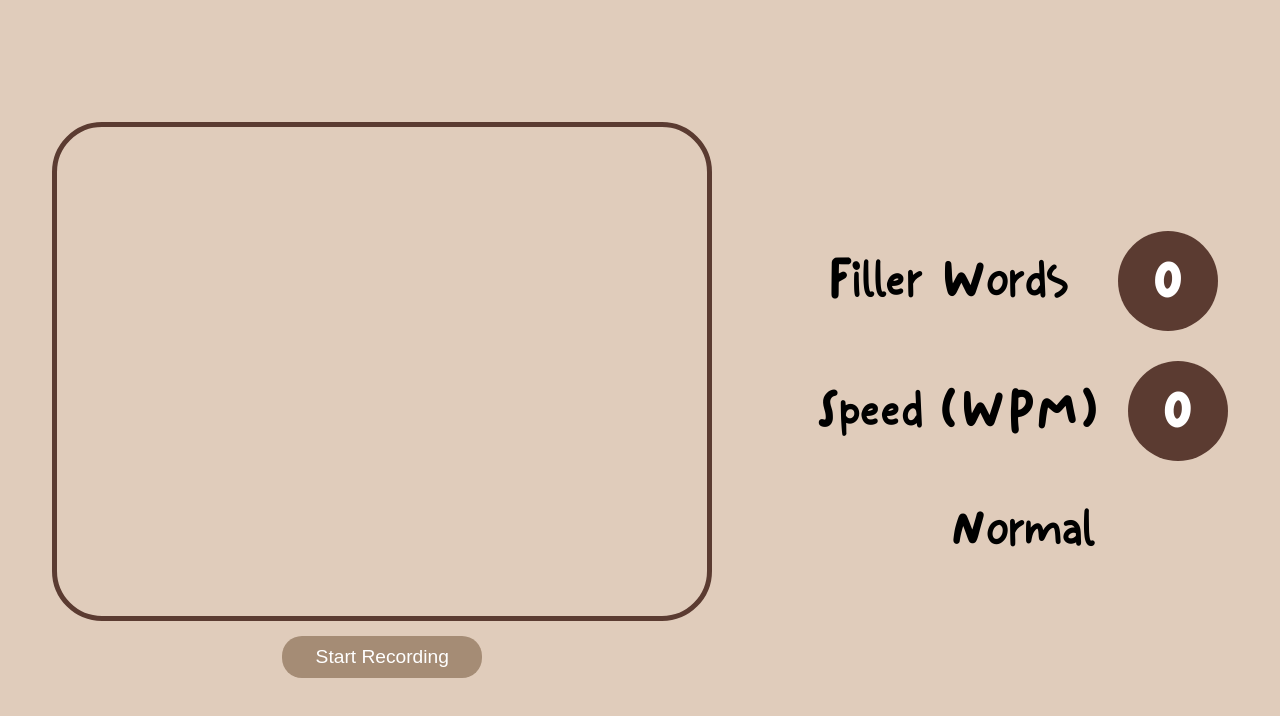
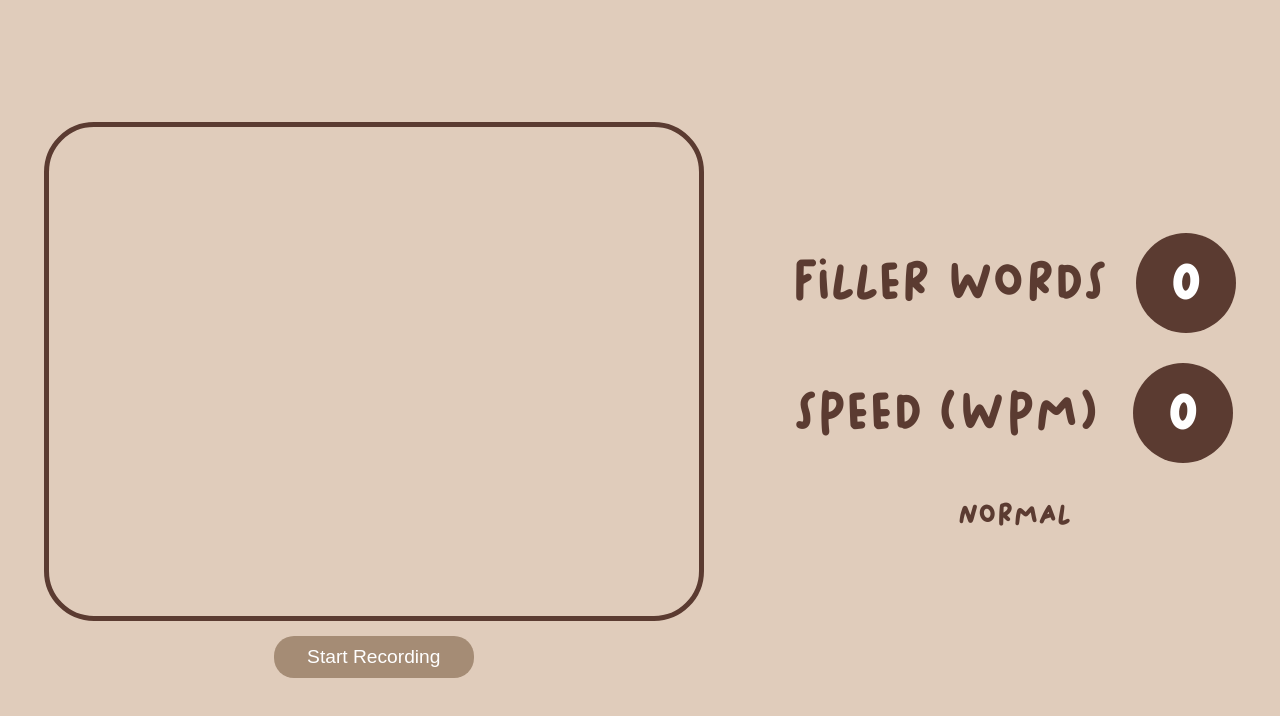
Before and after one commit to kkatherineliu/umless, a React (Create React App) app in the folder umless/: page /record in a window 1280 px wide. Shown: the top 716 px of the page. Built offline with nearby package versions, Linux system fonts and the light colour scheme.

Commit message:
recording page

```diff
--- a/umless/src/pages/recordingPage/RecordingPage.css
+++ b/umless/src/pages/recordingPage/RecordingPage.css
@@ -38,7 +38,9 @@ src: local("Staywork"),
 .stats-container {
     display: flex;
     flex-direction: column;
+    justify-content: start;
     gap: 30px;
+    max-width: 450px;
 }
 
 .statistic {
@@ -50,6 +52,12 @@ src: local("Staywork"),
 
 .label {
     font-size: 70px;
+    color:#5b3b31;
+}
+
+.pace-label {
+    font-size: 40px;
+    color: #5b3b31;
 }
 
 .value {
@@ -64,3 +72,9 @@ src: local("Staywork"),
     font-weight: 200;
     color: white;
 }
+
+.transcript {
+    font-size: 40px;
+    color: #5b3b31;
+    min-width: 45px;
+}
--- a/umless/src/pages/recordingPage/RecordingPage.js
+++ b/umless/src/pages/recordingPage/RecordingPage.js
@@ -14,7 +14,7 @@ function RecordingPage() {
   const navigate = useNavigate();
 
   const [wpm, setWpm] = useState(0);
-  const [paceStatus, setPaceStatus] = useState('Normal');
+  const [paceStatus, setPaceStatus] = useState('NORMAL');
 
   const startSpeechRecognition = async () => {
     try {
@@ -114,11 +114,11 @@ function RecordingPage() {
   };
 
   const getPaceStatus = (wpm) => {
-    if (wpm > 200) return 'Too fast';
-    if (wpm > 150) return 'A little fast';
-    if (wpm > 100) return 'Normal';
-    if (wpm > 50) return 'A little slow';
-    return 'Too slow';
+    if (wpm > 200) return 'TOO FAST';
+    if (wpm > 150) return 'A LITTLE FAST';
+    if (wpm > 100) return 'NORMAL';
+    if (wpm > 50) return 'A LITTLE SLOW';
+    return 'TOO SLOW';
   };
 
   useEffect(() => {
@@ -184,15 +184,18 @@ function RecordingPage() {
 
       <div className="stats-container">
         <div className="statistic">
-          <span className="label">Filler Words</span>
+          <span className="label">FILLER WORDS</span>
           <span className="value">{fillerWordCount}</span>
         </div>
         <div className="statistic">
-          <span className="label">Speed (WPM)</span>
+        <span className="label">SPEED (WPM)</span>
           <span className="value">{wpm}</span>
         </div>
         <div className="statistic">
-          <span className="label">{paceStatus}</span>
+          <span className="label pace-label">{paceStatus}</span>
+        </div>
+        <div className="transcript-container" style={{"min-width": "45px"}}>
+          <span className="transcript">{interimTranscript}</span>
         </div>
       </div>
     </div>
@@ -200,7 +203,3 @@ function RecordingPage() {
 }
 
 export default RecordingPage;
-
-// <div className="transcript-container">
-// <p>Transcript: {transcript}<span style={{ color: "gray" }}>{interimTranscript}</span></p>
-// </div>
```
